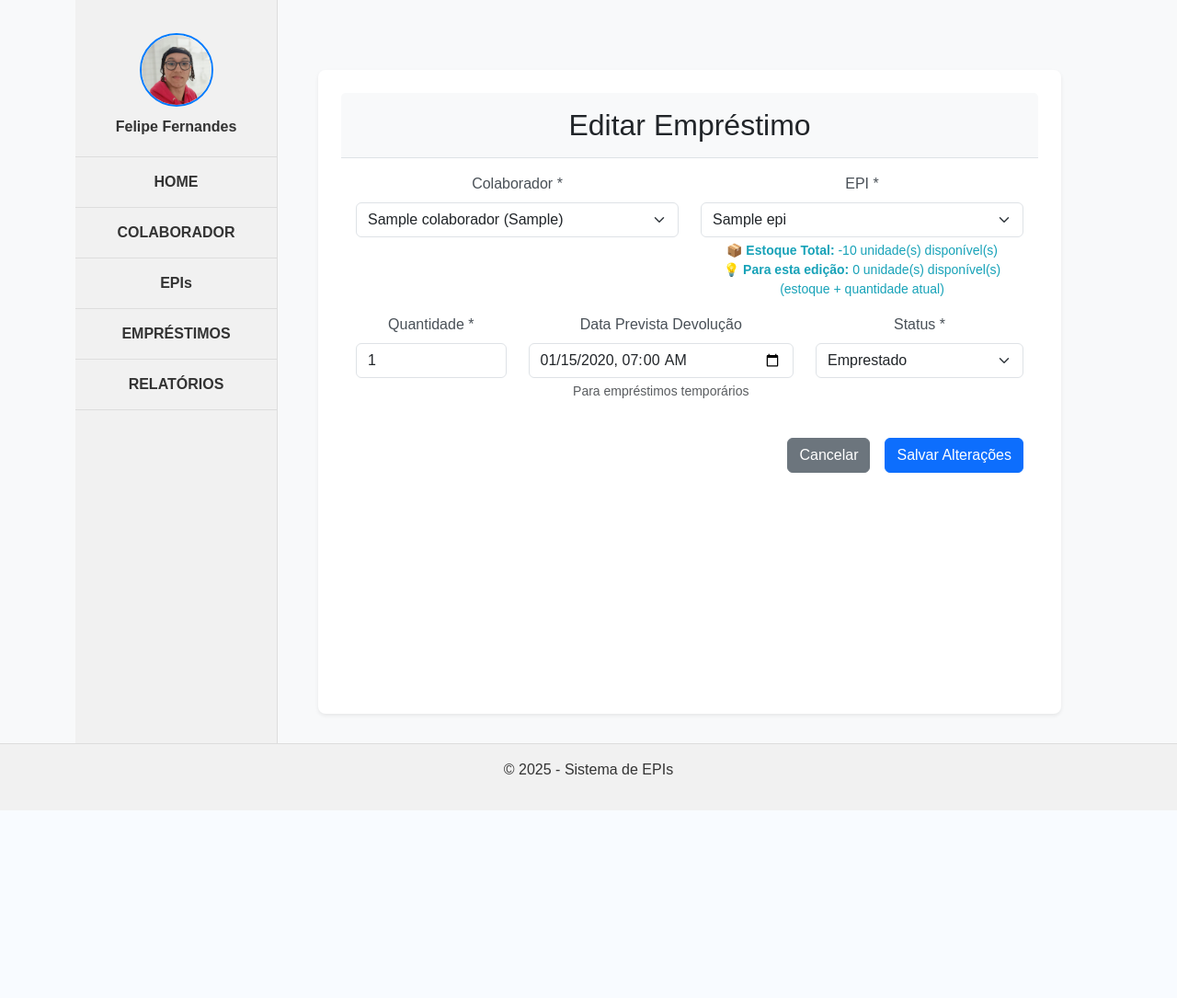
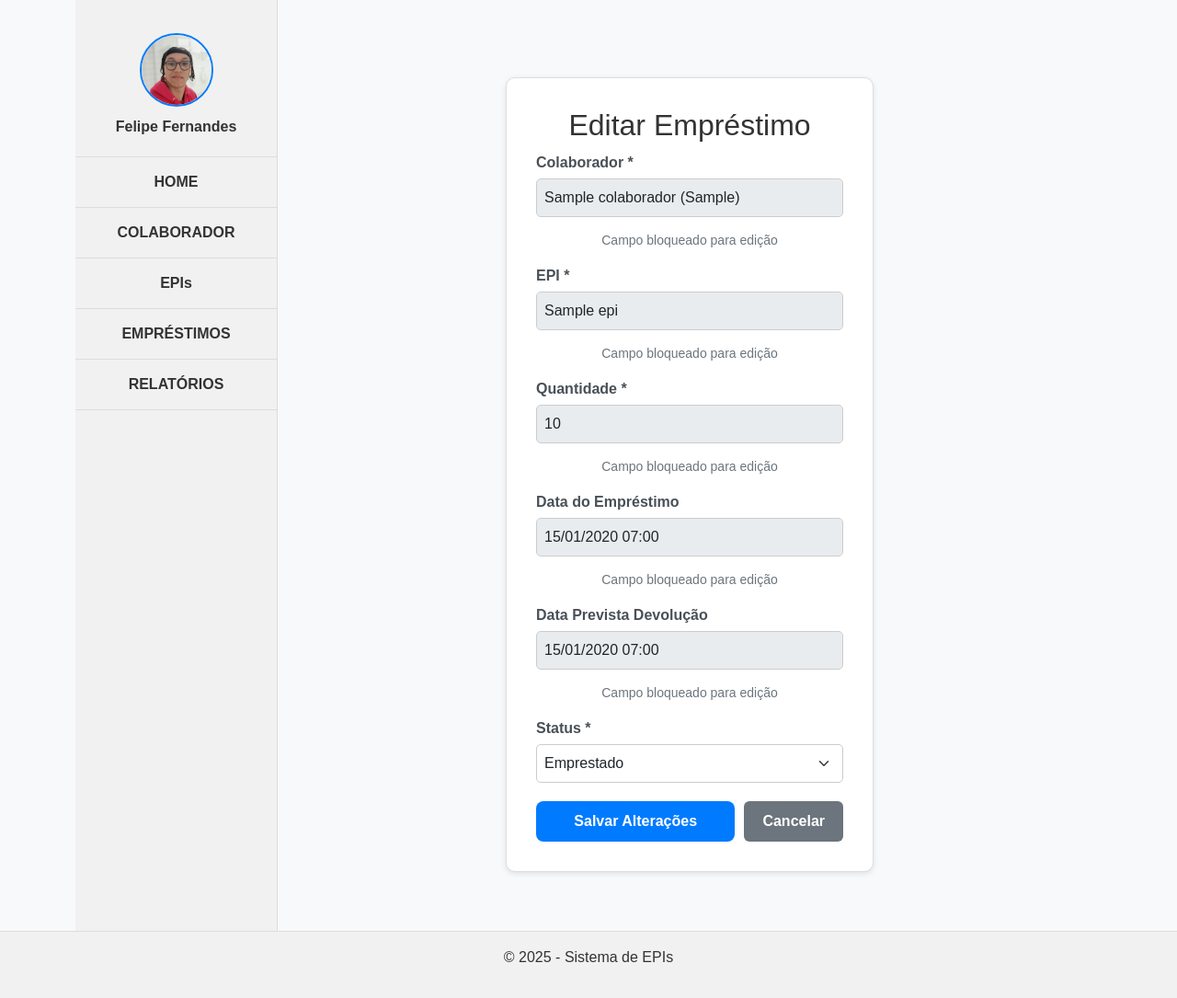
Before and after one commit to FelipeFernandesRib/gestao_epi, a Django app: page /emprestimos/editar/1/ in a window 1280 px wide. Shown: the part 88-1173 px from the top of the page at 92% size. Before the commit the page ends 969 px from the top, so only its background shows below. Run offline with Django 5.2, Linux system fonts and the light colour scheme; tables that the repository leaves empty hold one stand-in row (values such as "Sample post").

Commit message:
Otimiza o formulário de empréstimo para criação e edição

```diff
--- a/amb_vir/gestao_epi/emprestimos/templates/emprestimos/form.html
+++ b/amb_vir/gestao_epi/emprestimos/templates/emprestimos/form.html
@@ -2,19 +2,13 @@
 {% load static %}
 
 {% block content %}
-<div class="container mt-4">
-    <div class="card">
-        <div class="card-header">
-            <h2 class="mb-0">{% if emprestimo %}Editar Empréstimo{% else %}Novo Empréstimo{% endif %}</h2>
-        </div>
-
-        <div class="card-body">
-            <form method="post" id="emprestimoForm">
-                {% csrf_token %}
+<div class="content">
+    <div class="form-box" style="width: 450px;">
+        <h2>{% if emprestimo %}Editar Empréstimo{% else %}Novo Empréstimo{% endif %}</h2>
 
         <!-- Mensagens -->
         {% if messages %}
-                <div class="messages mb-3">
+        <div class="messages-container">
             {% for message in messages %}
             <div class="alert alert-{{ message.tags }} alert-dismissible fade show" role="alert">
                 {{ message }}
@@ -24,9 +18,54 @@
         </div>
         {% endif %}
 
-                <!-- Linha 1: Colaborador -->
-                <div class="row">
-                    <div class="col-md-6 mb-3">
+        <form method="post" id="emprestimoForm">
+            {% csrf_token %}
+
+            <!-- CAMPOS BLOQUEADOS NA EDIÇÃO -->
+            {% if emprestimo %}
+            <!-- CAMPOS HIDDEN PARA ENVIAR OS VALORES -->
+            <input type="hidden" name="colaborador" value="{{ emprestimo.colaborador.id }}">
+            <input type="hidden" name="epi" value="{{ emprestimo.epi.id }}">
+            <input type="hidden" name="quantidade" value="{{ emprestimo.quantidade }}">
+            {% if emprestimo.data_prevista_devolucao %}
+            <input type="hidden" name="data_prevista_devolucao" value="{{ emprestimo.data_prevista_devolucao|date:'Y-m-d\TH:i' }}">
+            {% endif %}
+
+            <!-- CAMPOS VISUAIS (SÓ EXIBIÇÃO) -->
+            <div class="mb-3">
+                <label class="form-label">Colaborador *</label>
+                <input type="text" class="form-control" value="{{ emprestimo.colaborador.nome }} ({{ emprestimo.colaborador.matricula }})" disabled>
+                <div class="form-text text-muted">Campo bloqueado para edição</div>
+            </div>
+
+            <div class="mb-3">
+                <label class="form-label">EPI *</label>
+                <input type="text" class="form-control" value="{{ emprestimo.epi.nome }}" disabled>
+                <div class="form-text text-muted">Campo bloqueado para edição</div>
+            </div>
+
+            <div class="mb-3">
+                <label class="form-label">Quantidade *</label>
+                <input type="number" class="form-control" value="{{ emprestimo.quantidade }}" disabled>
+                <div class="form-text text-muted">Campo bloqueado para edição</div>
+            </div>
+
+            <div class="mb-3">
+                <label class="form-label">Data do Empréstimo</label>
+                <input type="text" class="form-control" value="{{ emprestimo.data_emprestimo|date:'d/m/Y H:i' }}" disabled>
+                <div class="form-text text-muted">Campo bloqueado para edição</div>
+            </div>
+
+            <div class="mb-3">
+                <label class="form-label">Data Prevista Devolução</label>
+                <input type="text" class="form-control"
+                       value="{% if emprestimo.data_prevista_devolucao %}{{ emprestimo.data_prevista_devolucao|date:'d/m/Y H:i' }}{% else %}---{% endif %}"
+                       disabled>
+                <div class="form-text text-muted">Campo bloqueado para edição</div>
+            </div>
+            {% else %}
+            <!-- CAMPOS NORMAIS PARA NOVO EMPRÉSTIMO -->
+            <div class="mb-3">
                 <label for="id_colaborador" class="form-label">Colaborador *</label>
                 <select name="colaborador" id="id_colaborador" class="form-select" required>
                     <option value="">Selecione um colaborador...</option>
@@ -38,60 +77,56 @@
                     {% endfor %}
                 </select>
                 {% if form.colaborador.errors %}
-                        <div class="text-danger small">{{ form.colaborador.errors }}</div>
+                <div class="text-danger">{{ form.colaborador.errors }}</div>
                 {% endif %}
             </div>
 
-                    <div class="col-md-6 mb-3">
+            <div class="mb-3">
                 <label for="id_epi" class="form-label">EPI *</label>
                 <select name="epi" id="id_epi" class="form-select" required>
                     <option value="">Selecione um EPI...</option>
                     {% for epi in epis %}
                     <option value="{{ epi.id }}"
                         {% if form.epi.value|add:0 == epi.id %}selected{% endif %}
-                                data-estoque="{{ epi.quantidade_disponivel }}"
-                                data-quantidade-atual="{% if emprestimo and emprestimo.epi.id == epi.id %}{{ emprestimo.quantidade }}{% else %}0{% endif %}">
+                        data-estoque="{{ epi.quantidade_disponivel }}">
                         {{ epi.nome }}
                     </option>
                     {% endfor %}
                 </select>
-                        <div id="estoque-info" class="form-text text-info mt-1">
+                <div id="estoque-info" class="form-text text-info">
                     💡 Selecione um EPI para ver o estoque disponível
                 </div>
                 {% if form.epi.errors %}
-                        <div class="text-danger small">{{ form.epi.errors }}</div>
+                <div class="text-danger">{{ form.epi.errors }}</div>
                 {% endif %}
             </div>
-                </div>
 
-                <!-- Linha 2: Quantidade e Data Prevista -->
-                <div class="row">
-                    <div class="col-md-3 mb-3">
+            <div class="mb-3">
                 <label for="id_quantidade" class="form-label">Quantidade *</label>
                 <input type="number" name="quantidade" id="id_quantidade"
                        class="form-control" min="1" value="{{ form.quantidade.value|default:'1' }}" required>
                 {% if form.quantidade.errors %}
-                        <div class="text-danger small">{{ form.quantidade.errors }}</div>
+                <div class="text-danger">{{ form.quantidade.errors }}</div>
                 {% endif %}
             </div>
 
-                    <div class="col-md-5 mb-3">
+            <div class="mb-3">
                 <label for="id_data_prevista_devolucao" class="form-label">Data Prevista Devolução</label>
                 <input type="datetime-local" name="data_prevista_devolucao" id="id_data_prevista_devolucao"
-                               class="form-control"
-                               value="{% if form.data_prevista_devolucao.value %}{{ form.data_prevista_devolucao.value|date:'Y-m-d\TH:i' }}{% endif %}">
+                       class="form-control" value="{{ form.data_prevista_devolucao.value|default:'' }}">
                 <div class="form-text">Para empréstimos temporários</div>
                 {% if form.data_prevista_devolucao.errors %}
-                        <div class="text-danger small">{{ form.data_prevista_devolucao.errors }}</div>
+                <div class="text-danger">{{ form.data_prevista_devolucao.errors }}</div>
                 {% endif %}
             </div>
+            {% endif %}
 
-                    <div class="col-md-4 mb-3">
+            <!-- CAMPOS EDITÁVEIS (SEMPRE) -->
+            <div class="mb-3">
                 <label for="id_status" class="form-label">Status *</label>
                 <select name="status" id="id_status" class="form-select" required>
                     {% for value, label in form.fields.status.choices %}
                         {% if not emprestimo %}
-                                    {# Novo empréstimo: só mostra EMPRESTADO e FORNECIDO #}
                             {% if value == "EMPRESTADO" or value == "FORNECIDO" %}
                             <option value="{{ value }}"
                                 {% if form.status.value == value %}selected{% endif %}>
@@ -99,7 +134,6 @@
                             </option>
                             {% endif %}
                         {% else %}
-                                    {# Edição: mostra todos os status #}
                             <option value="{{ value }}"
                                 {% if form.status.value == value %}selected{% endif %}>
                                 {{ label }}
@@ -108,12 +142,11 @@
                     {% endfor %}
                 </select>
                 {% if form.status.errors %}
-                        <div class="text-danger small">{{ form.status.errors }}</div>
+                <div class="text-danger">{{ form.status.errors }}</div>
                 {% endif %}
             </div>
-                </div>
 
-                <!-- Observação (apenas na edição para status específicos) -->
+            <!-- OBSERVAÇÃO (apenas na edição para status específicos) -->
             {% if emprestimo %}
             <div class="mb-3" id="observacao-container" style="display: none;">
                 <label for="id_observacao_devolucao" class="form-label">Observação na Devolução</label>
@@ -122,25 +155,24 @@
                           placeholder="Descreva o estado do EPI...">{{ form.observacao_devolucao.value|default:'' }}</textarea>
                 <div class="form-text">Obrigatório para status <strong>Danificado</strong> ou <strong>Perdido</strong></div>
                 {% if form.observacao_devolucao.errors %}
-                    <div class="text-danger small">{{ form.observacao_devolucao.errors }}</div>
+                <div class="text-danger">{{ form.observacao_devolucao.errors }}</div>
                 {% endif %}
             </div>
             {% endif %}
 
-                <!-- Botões -->
-                <div class="d-grid gap-2 d-md-flex justify-content-md-end mt-4">
-                    <a href="{% url 'lista_emprestimos' %}" class="btn btn-secondary me-md-2">Cancelar</a>
-                    <button type="submit" class="btn btn-primary">
+            <div class="form-actions">
+                <button type="submit" class="btn-save">
                     {% if emprestimo %}Salvar Alterações{% else %}Registrar Empréstimo{% endif %}
                 </button>
+                <a href="{% url 'lista_emprestimos' %}" class="btn-cancel">Cancelar</a>
             </div>
         </form>
     </div>
 </div>
-</div>
 
 <script>
-// Mostrar estoque disponível quando selecionar EPI (CORRIGIDO para edição)
+// Mostrar estoque disponível quando selecionar EPI (apenas novo empréstimo)
+{% if not emprestimo %}
 function atualizarEstoque() {
     const epiSelect = document.getElementById('id_epi');
     const estoqueInfo = document.getElementById('estoque-info');
@@ -149,97 +181,39 @@ function atualizarEstoque() {
     if (epiSelect.value) {
         const selectedOption = epiSelect.options[epiSelect.selectedIndex];
         const estoqueDisponivel = selectedOption.getAttribute('data-estoque');
-        const quantidadeAtual = selectedOption.getAttribute('data-quantidade-atual') || 0;
 
         if (estoqueDisponivel) {
             const disponivel = parseInt(estoqueDisponivel);
-            const qtdAtual = parseInt(quantidadeAtual);
-            const disponivelParaEdicao = disponivel + qtdAtual;
-
-            let mensagemEstoque = `<strong>📦 Estoque Total:</strong> ${disponivel} unidade(s) disponível(s)`;
-
-            // Se estiver editando e é o mesmo EPI, mostra informação especial
-            if (qtdAtual > 0) {
-                mensagemEstoque += `<br><strong>💡 Para esta edição:</strong> ${disponivelParaEdicao} unidade(s) disponível(s) (estoque + quantidade atual)`;
-            }
-
-            if (disponivel === 0 && qtdAtual === 0) {
-                mensagemEstoque += '<span class="text-danger"> - SEM ESTOQUE</span>';
-            } else if (disponivel === 0 && qtdAtual > 0) {
-                mensagemEstoque += '<span class="text-warning"> - SEM ESTOQUE NOVO, mas pode ajustar este empréstimo</span>';
-            }
-
-            estoqueInfo.innerHTML = mensagemEstoque;
-
-            // Ajustar quantidade máxima
-            if (qtdAtual > 0) {
-                // Modo edição: permite até estoque + quantidade atual
-                quantidadeInput.max = disponivelParaEdicao;
-            } else {
-                // Modo novo: limita pelo estoque disponível
+            estoqueInfo.innerHTML = `<strong>📦 Estoque:</strong> ${disponivel} unidade(s) disponível(s)`;
             quantidadeInput.max = disponivel;
-            }
-
-            // Garantir que a quantidade não exceda o máximo
-            if (parseInt(quantidadeInput.value) > quantidadeInput.max) {
-                quantidadeInput.value = Math.max(1, quantidadeInput.max);
-            }
         }
     } else {
         estoqueInfo.innerHTML = "💡 Selecione um EPI para ver o estoque disponível";
     }
 }
 
+document.getElementById('id_epi').addEventListener('change', atualizarEstoque);
+atualizarEstoque();
+{% endif %}
+
 // Mostrar/ocultar observação baseado no status (apenas na edição)
+{% if emprestimo %}
 function toggleObservacao() {
-    const statusSelect = document.getElementById('id_status');
+    const status = document.getElementById('id_status').value;
     const observacaoContainer = document.getElementById('observacao-container');
-    const observacaoField = document.getElementById('id_observacao_devolucao');
 
-    if (observacaoContainer && statusSelect) {
-        const status = statusSelect.value;
-
+    if (observacaoContainer) {
         if (status === "DANIFICADO" || status === "PERDIDO") {
             observacaoContainer.style.display = 'block';
-            if (observacaoField) observacaoField.required = true;
         } else {
             observacaoContainer.style.display = 'none';
-            if (observacaoField) observacaoField.required = false;
         }
     }
 }
 
-// Inicializar
-document.addEventListener('DOMContentLoaded', function() {
-    const epiSelect = document.getElementById('id_epi');
-    const statusSelect = document.getElementById('id_status');
-
-    if (epiSelect) {
-        epiSelect.addEventListener('change', atualizarEstoque);
-        atualizarEstoque(); // Executar on load
-    }
-
-    if (statusSelect) {
-        statusSelect.addEventListener('change', toggleObservacao);
-        toggleObservacao(); // Executar on load
-    }
-});
+document.getElementById('id_status').addEventListener('change', toggleObservacao);
+toggleObservacao();
+{% endif %}
 </script>
 
-<style>
-.card {
-    border: none;
-    box-shadow: 0 0.125rem 0.25rem rgba(0, 0, 0, 0.075);
-}
-.card-header {
-    background-color: #f8f9fa;
-    border-bottom: 1px solid #dee2e6;
-}
-.form-text {
-    font-size: 0.875rem;
-}
-.text-warning {
-    color: #856404 !important;
-}
-</style>
 {% endblock %}
```
Lines whose indentation alone changed are shown as unchanged.
